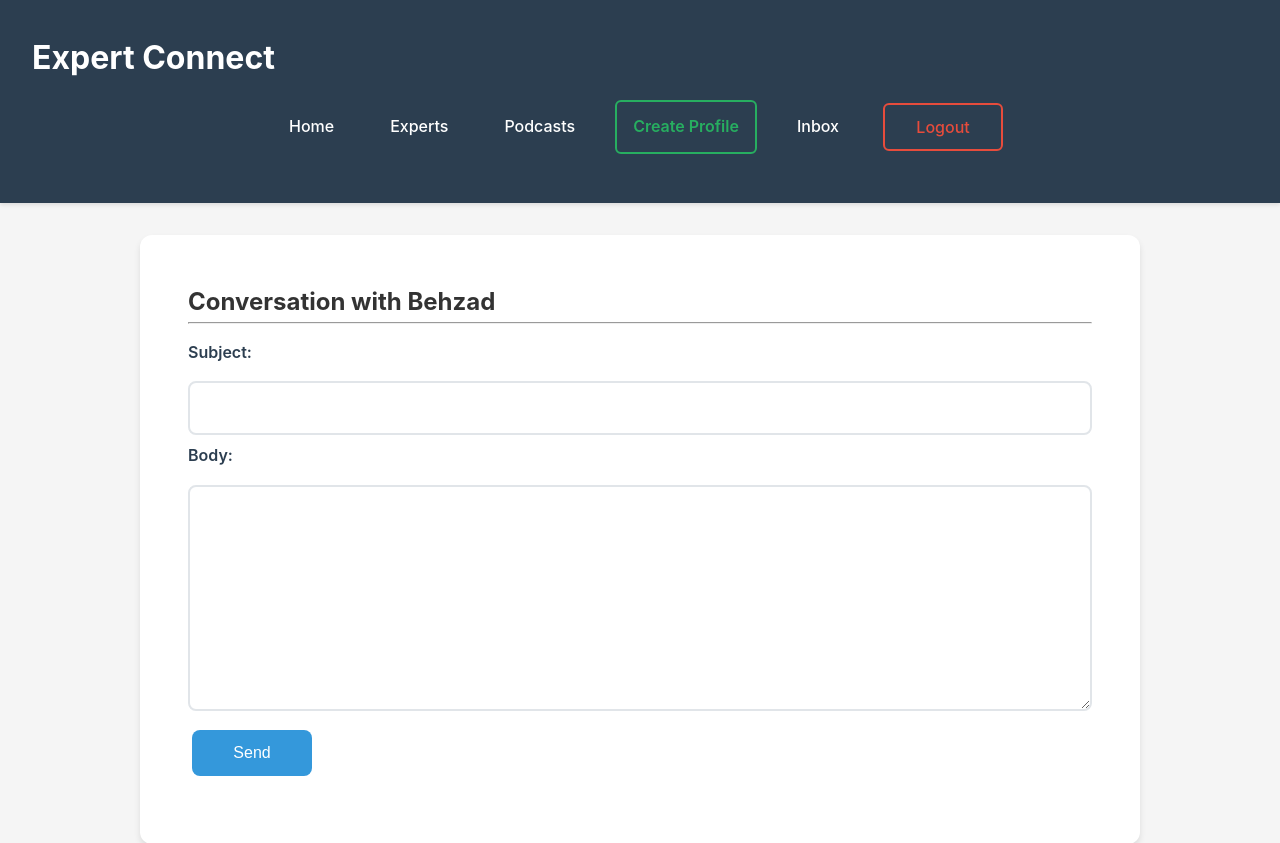
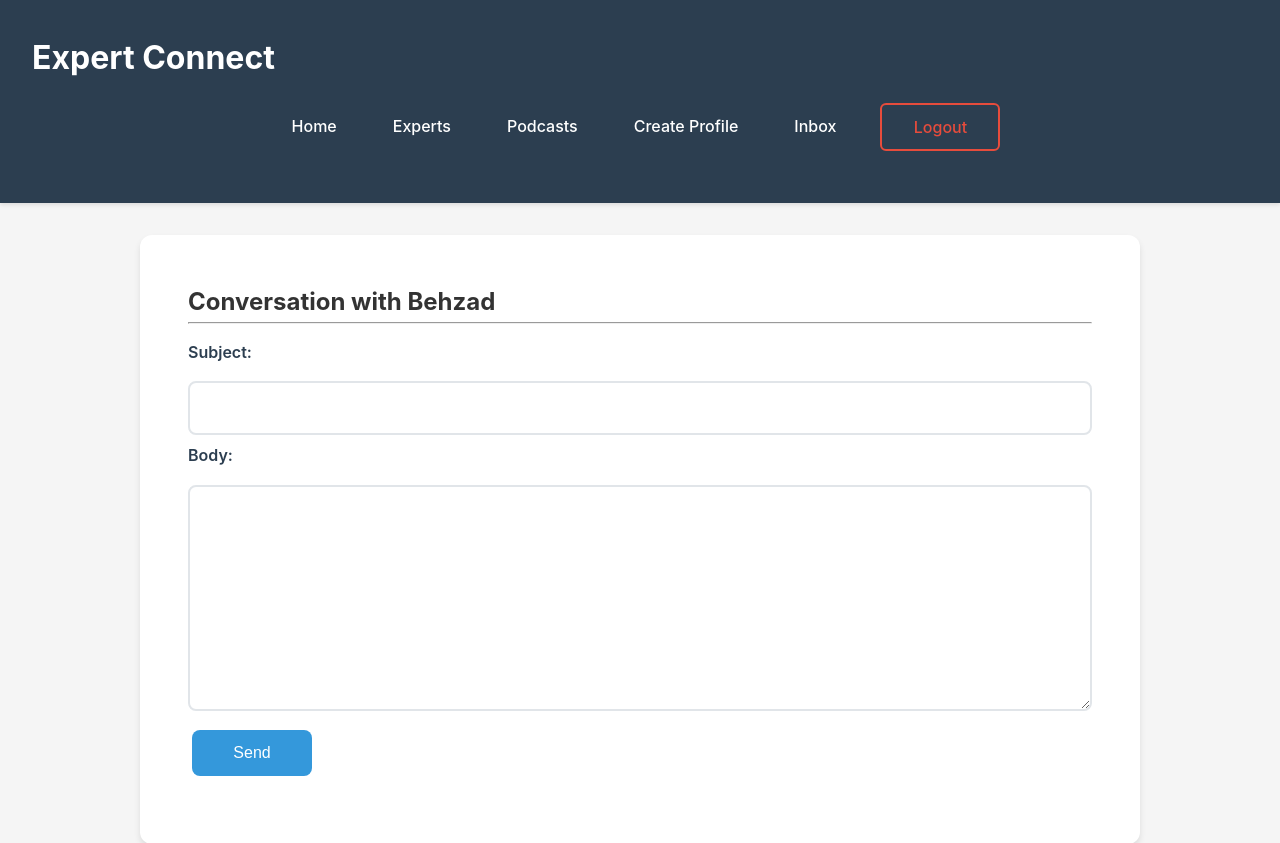
Before and after one commit to behzad17/newexperts, a Django app: page /messages/16/ in a window 1280 px wide. Shown: the top 843 px of the page. Run offline with Django 5.2, Linux system fonts and the light colour scheme; a user stored in the database is signed in; data comes from the database, SQL or seed files in the repository.

Commit message:
Fix template syntax error and update create profile button to match home button style - no border, no hover color

```diff
--- a/expert_connect/templates/base.html
+++ b/expert_connect/templates/base.html
@@ -145,16 +145,15 @@
 
       .create-profile-link {
         background-color: transparent;
-        color: #27ae60;
+        color: white;
         padding: 0.75rem 1rem;
         border-radius: 6px;
         text-decoration: none;
-        font-weight: 600;
+        font-weight: 500;
         text-align: center;
         width: 100%;
         max-width: 200px;
         transition: all 0.3s ease;
-        border: 2px solid #27ae60;
         position: relative;
         overflow: hidden;
       }
@@ -169,7 +168,7 @@
         background: linear-gradient(
           90deg,
           transparent,
-          rgba(39, 174, 96, 0.2),
+          rgba(255, 255, 255, 0.1),
           transparent
         );
         transition: left 0.5s ease;
@@ -180,12 +179,11 @@
       }
 
       .create-profile-link:hover {
-        background-color: #27ae60;
+        background-color: rgba(255, 255, 255, 0.15);
         color: white;
         text-decoration: none;
         transform: translateY(-2px);
-        box-shadow: 0 4px 12px rgba(39, 174, 96, 0.4);
-        border-color: #27ae60;
+        box-shadow: 0 4px 8px rgba(0, 0, 0, 0.2);
       }
 
       .logout-form {
```
